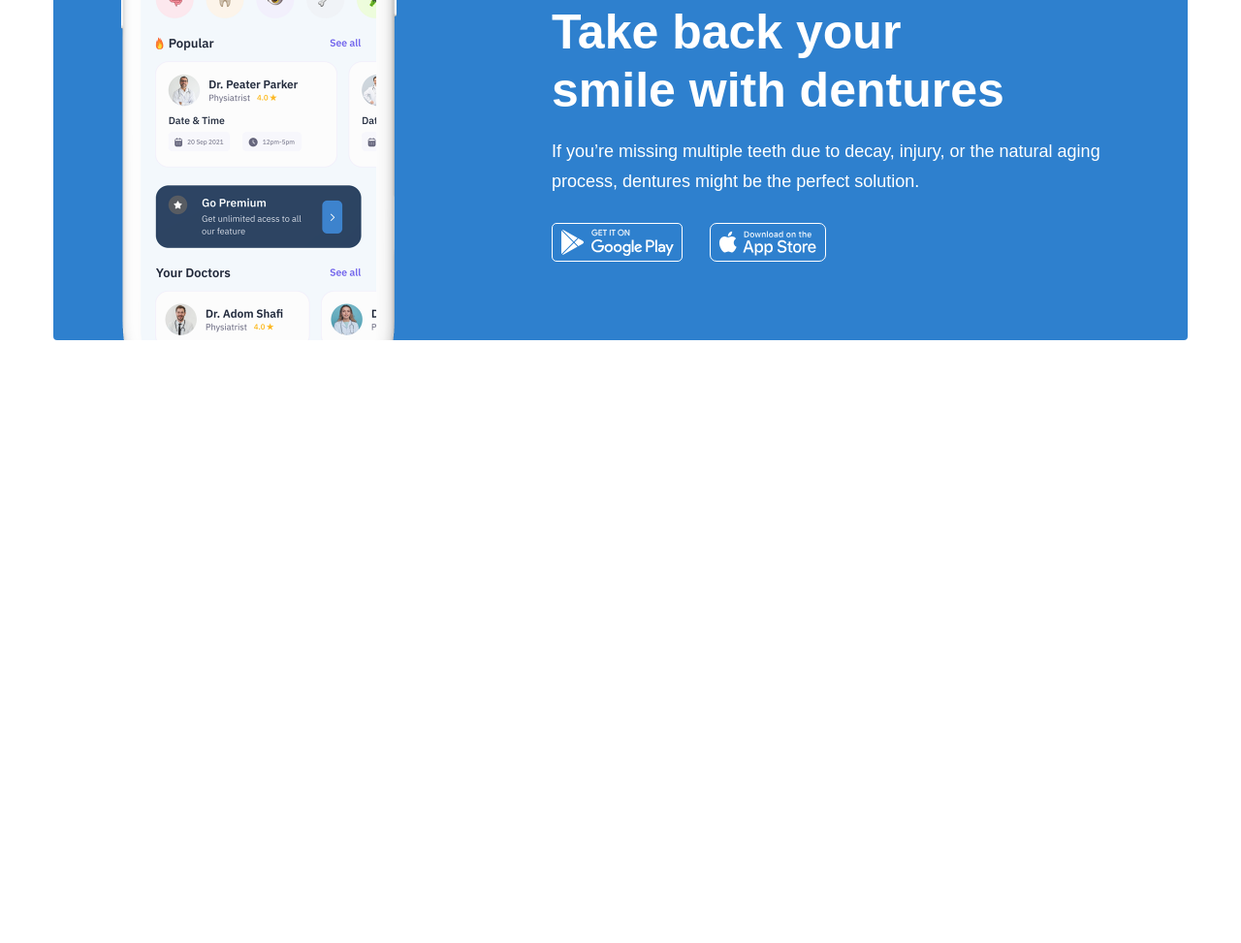
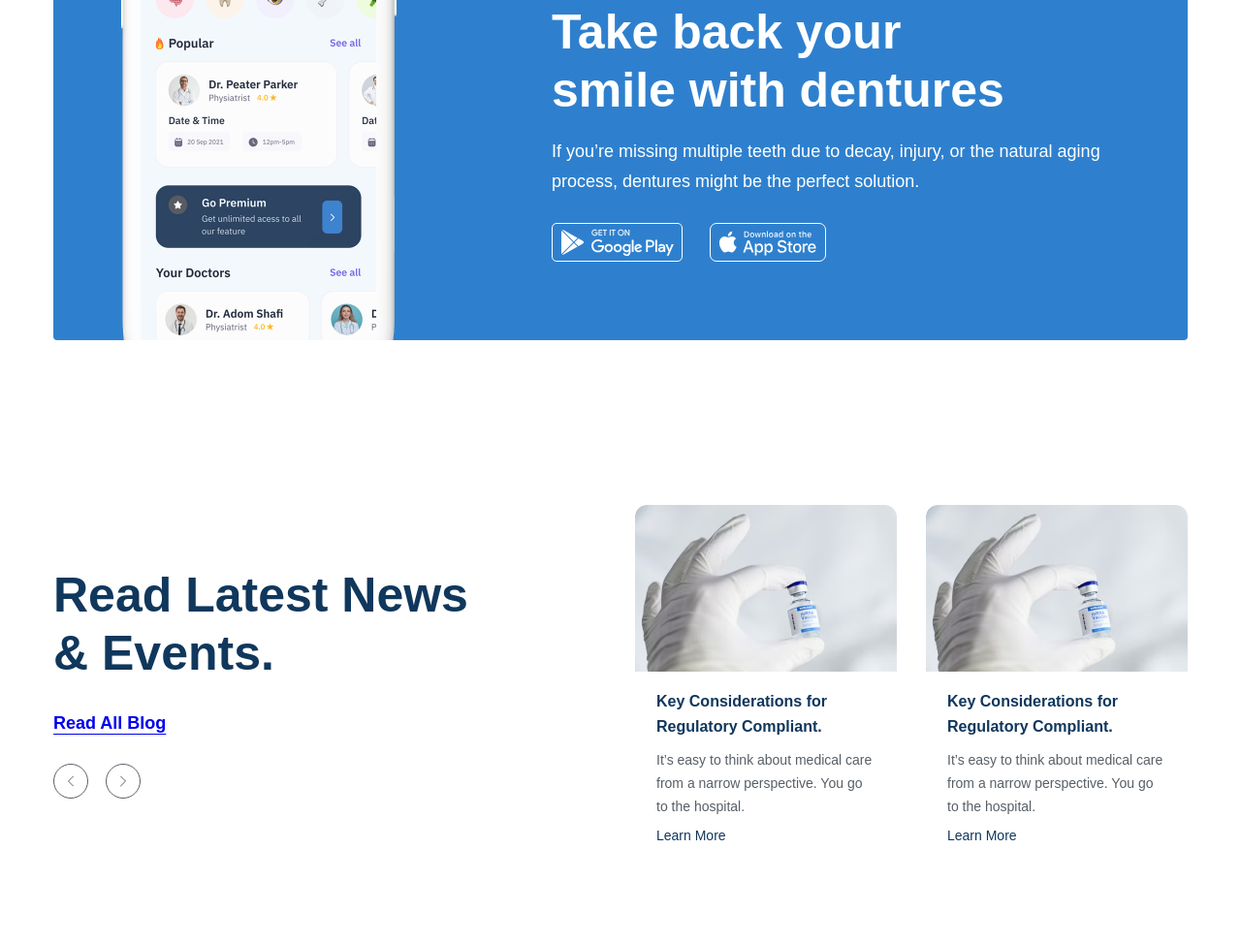
Before and after one commit to HarryVenn/d---n-3, a plain HTML site: page index.html in a window 1280 px wide. Shown: the part 4609-5582 px from the top of the page at 97% size. Before the commit the page ends 5045 px from the top, so only its background shows below. Drawn offline with Linux system fonts and the light colour scheme.

Commit message:
10 code phần blog

```diff
--- a/assets/css/style.css
+++ b/assets/css/style.css
@@ -444,3 +444,91 @@ header {
   justify-content: space-between;
   align-items: center;
 }
+/* ============= blog ============ */
+.blog {
+  padding: 85px 0px;
+  background: #fff;
+}
+.blog__inner {
+  display: flex;
+  justify-content: space-between;
+  align-items: center;
+}
+.blog__list {
+  display: flex;
+}
+.blog__content {
+  width: 40%;
+}
+.blog__heading {
+  max-width: 470px;
+}
+.blog__more {
+  display: inline-block;
+  margin-top: 28px;
+  font-weight: 600;
+  font-size: 1.8rem;
+  line-height: 1.56;
+  text-decoration: underline;
+  text-underline-offset: 5px;
+}
+.blog__control {
+  margin-top: 28px;
+  justify-content: flex-start;
+}
+.blog__list {
+  display: grid;
+  column-gap: 30px;
+  grid-template-columns: repeat(2, 1fr);
+}
+.blog__item {
+  max-width: 270px;
+  border-width: 1px solid #b8ebee;
+  border-radius: 12px;
+  background: #fff;
+  transition: 0.5s;
+}
+.blog-item__wrap {
+  height: 172px;
+  overflow: hidden;
+}
+.blog__item:hover {
+  box-shadow: 0px 18px 50px 0px rgba(0, 0, 0, 0.1);
+  border-color: transparent;
+}
+.blog__item:hover .blog-item__thumb {
+  transform: scale(1.1);
+}
+.blog-item__thumb {
+  width: 270px;
+  height: 172px;
+  border-radius: 12px 12px 0px 0px;
+  object-fit: cover;
+  transition: 0.25s;
+}
+.blog-item__body {
+  padding: 18px 22px;
+}
+.blog-item__heading {
+  color: #10375c;
+  font-weight: 600;
+  font-size: 1.6rem;
+  line-height: 1.62;
+}
+.blog-item__desc {
+  margin-top: 10px;
+  color: #575f66;
+  font-weight: 300;
+  font-size: 1.4rem;
+  line-height: 1.71;
+}
+.blog-item__more {
+  display: inline-block;
+  margin-top: 10px;
+  color: #10375c;
+  font-weight: 400;
+  font-size: 1.4rem;
+}
+.blog-item__more:hover {
+  color: #2e80ce;
+}
--- a/index.html
+++ b/index.html
@@ -344,6 +344,70 @@
               </div>
             </div>
           </section>
+          <!-- blog -->
+           <section class="blog">
+            <div class="container">
+              <div class="blog__inner">
+                <!-- left blog -->
+                 <section class="blog__content">
+                  <h2 class="service-heading blog__heading">
+                     Read Latest News & Events.
+                  </h2>
+                  <a href="!#" class="blog__more">Read All Blog</a>
+
+              <div class="control blog__control">
+              <!-- previout -->
+               <button class="control__btn">
+                <img src="./assets/icon/Vector 1.svg" alt="" class="contrl-icon">
+               </button>
+               <!-- next -->
+                  <button class="control__btn control__btn--next">
+                <img src="./assets/icon/Vector 1.svg" alt="" class="contrl-icon">
+               </button>
+                </div>
+                   </section>
+                 <!-- right blog -->
+                  <div class="blog__list">
+                    <!-- item 1 -->
+                     <article class="blog__item">
+                      <figure class="blog-item__wrap">
+                        <img src="./assets/img/blog1.png" alt="" class="blog-item__thumb">
+                      </figure>
+                        <section class="blog-item__body">
+                          <h3>
+                            <a href="!#" class="blog-item__heading">
+                              Key Considerations for
+                              Regulatory Compliant.
+                            </a>
+                          </h3>
+                          <p class="blog-item__desc">
+                            It’s easy to think about medical care
+                            from a narrow perspective. You go to the hospital.</p>
+                          <a href="!#" class="blog-item__more">Learn More</a>
+                        </section>
+                     </article>
+                     <!-- item 2 -->
+                     <article class="blog__item">
+                      <figure class="blog-item__wrap">
+                        <img src="./assets/img/blog1.png" alt="" class="blog-item__thumb">
+                      </figure>
+                        <section class="blog-item__body">
+                          <h3>
+                            <a href="!#" class="blog-item__heading">
+                              Key Considerations for
+                              Regulatory Compliant.
+                            </a>
+                          </h3>
+                          <p class="blog-item__desc">
+                            It’s easy to think about medical care
+                            from a narrow perspective. You go to the hospital.</p>
+                          <a href="!#" class="blog-item__more">Learn More</a>
+                        </section>
+                     </article>
+                  </div>
+              </div>
+            </div>
+           </section>
     </main>
   </body>
 </html>
```
Also changed, not shown: assets/img/blog1.png (added).
